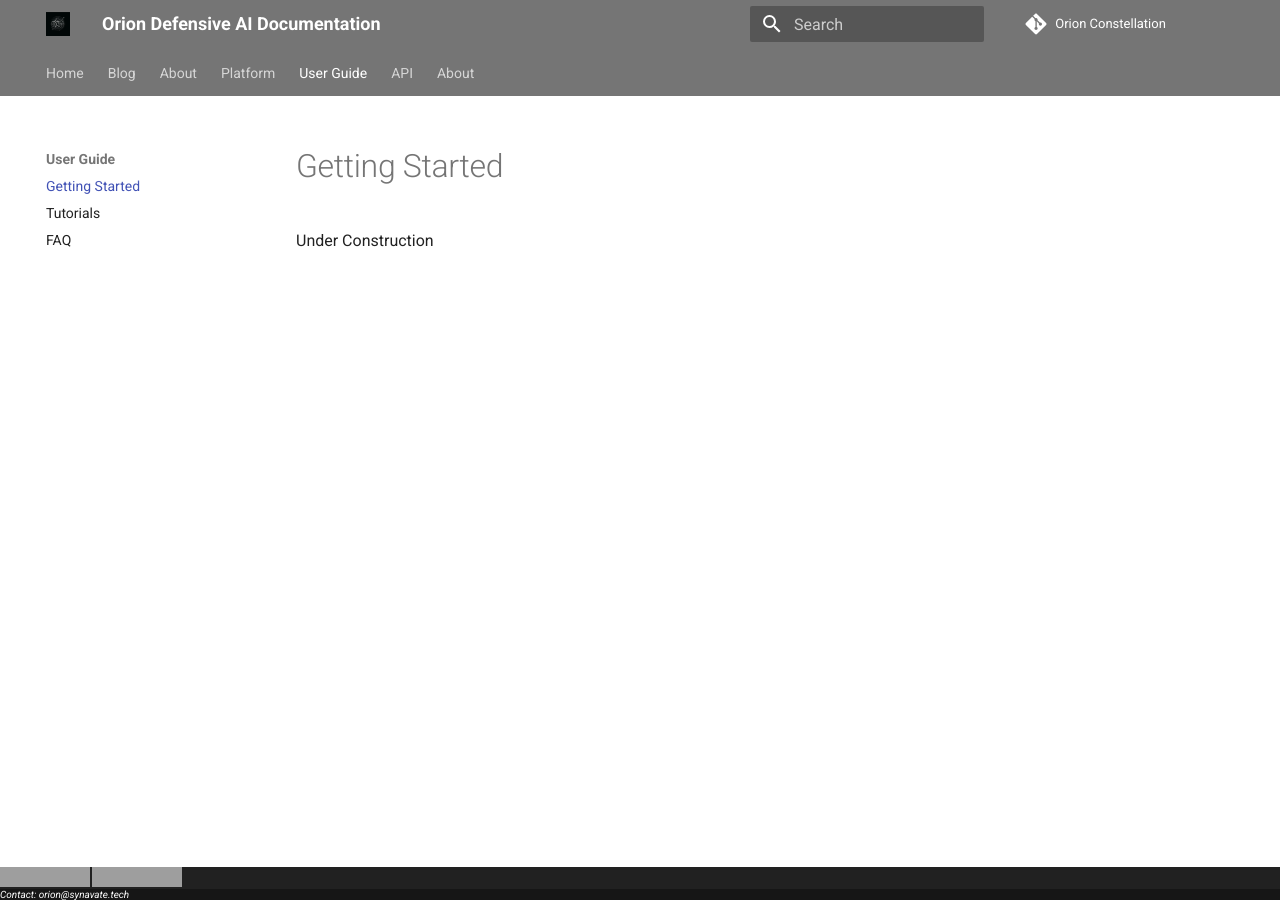
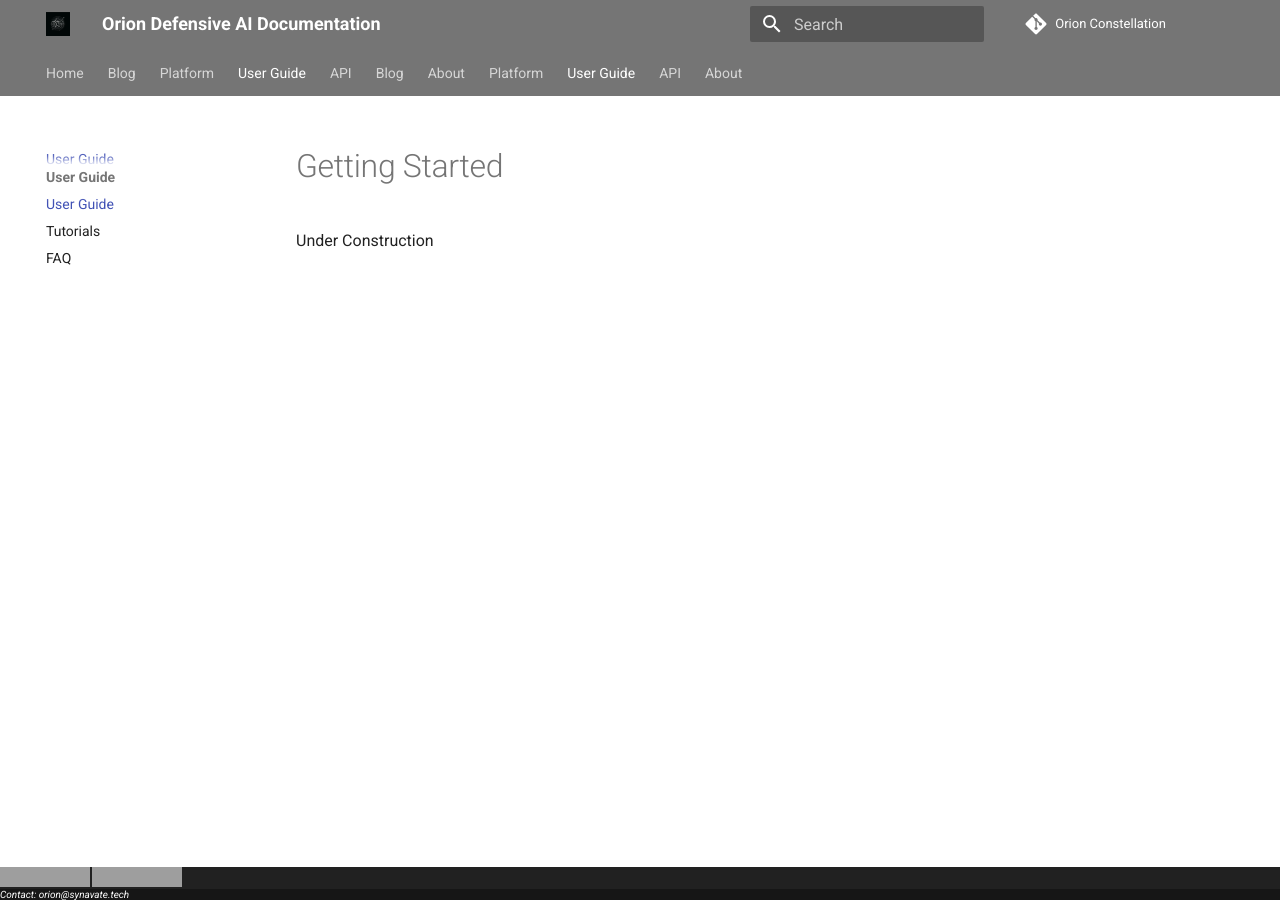
Before and after one commit to orion-constellation/orion-constellation.github.io, an MkDocs documentation site: the page built from docs/user-guide/getting-started.md, in a window 1280 px wide. Built offline with MkDocs 1.6.1 and Material for MkDocs 9.7.7, drawn with Linux system fonts in a browser that asks for light colours; grey boxes are pictures that could not be loaded.

Commit message:
Menu Fixed

```diff
--- a/mkdocs.yml
+++ b/mkdocs.yml
@@ -3,7 +3,7 @@
 site_description: 'The Orion Constellation of Open Source Defensive AI'
 repo_url: https://github.com/orion-constellation/
 repo_name: Orion Constellation
-edit_uri: 'blob/master/docs/'  # Corrected from 'edit_url' and adjusted the path
+edit_uri: 'blob/main/docs/'  # Corrected from 'edit_url' and adjusted the path
 
 theme:
   name: material
@@ -26,10 +26,13 @@
     content: |
       [![GitHub](https://img.shields.io/badge/GitHub-Orion_Constellation-blue?style=flat&logo=github)](https://github.com/orion-constellation)
       [![LinkedIn](https://img.shields.io/badge/LinkedIn-Orion_Constellation-blue?style=flat&logo=linkedin)](https://linkedin.com/in/orion-constellation)
-      <br>Email: [orion@synavate.tech](mailto:orion@synavate.tech)
-
+      <br>Email: [core@oriondefensiveai.com](mailto:core@oriondefensiveai.com)
 nav:
   - Home: index.md
+  - Blog: blog/2023-03-01-welcome.md
+  - Platform: platform/orion-defensive-ai.md
+  - User Guide: user-guide/getting-started.md
+  - API: api/overview.md
   - Blog:
       - Welcome to Our Blog: blog/2023-03-01-welcome.md
       - March Update: blog/2023-03-15-update.md
```
